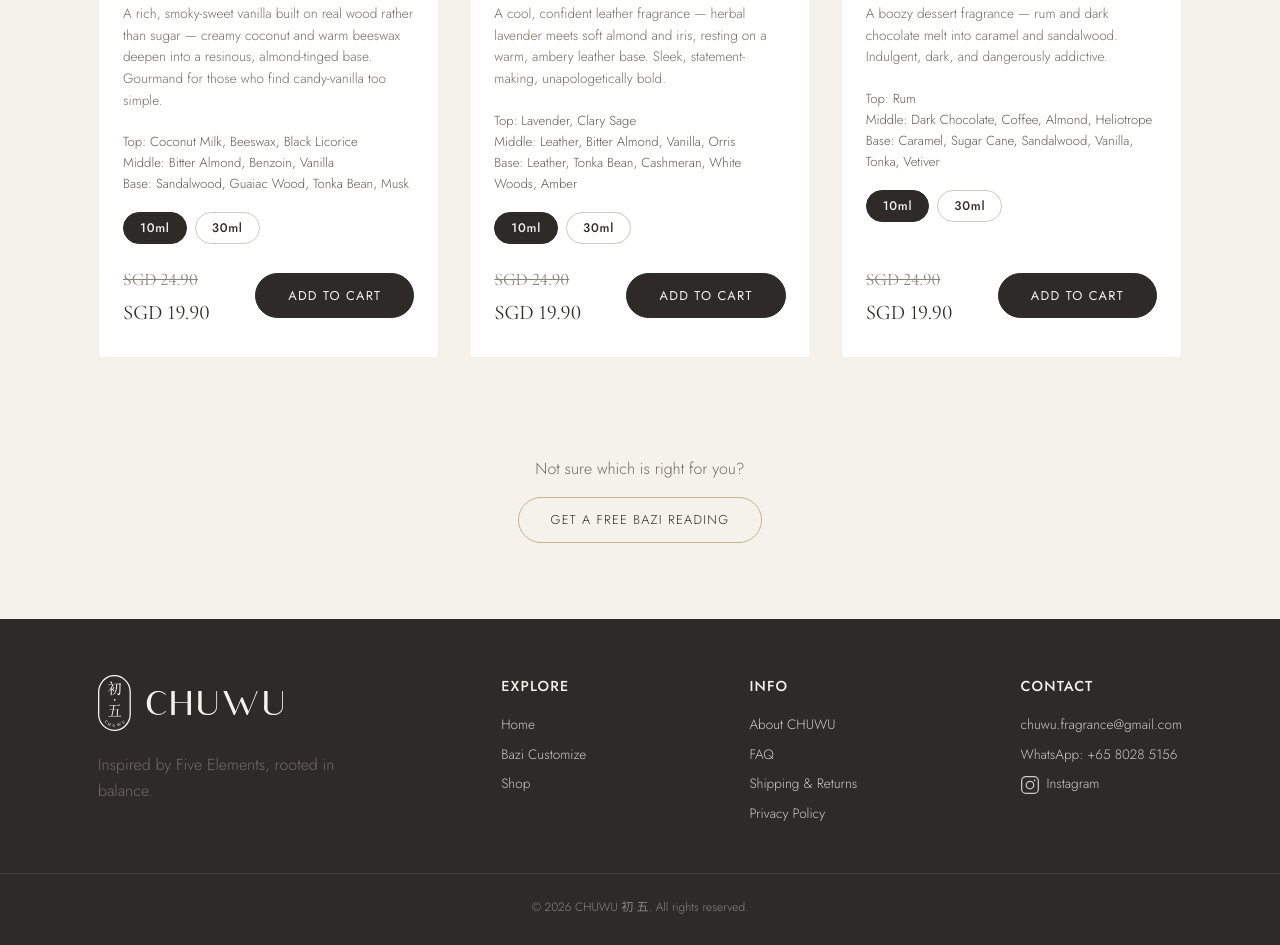
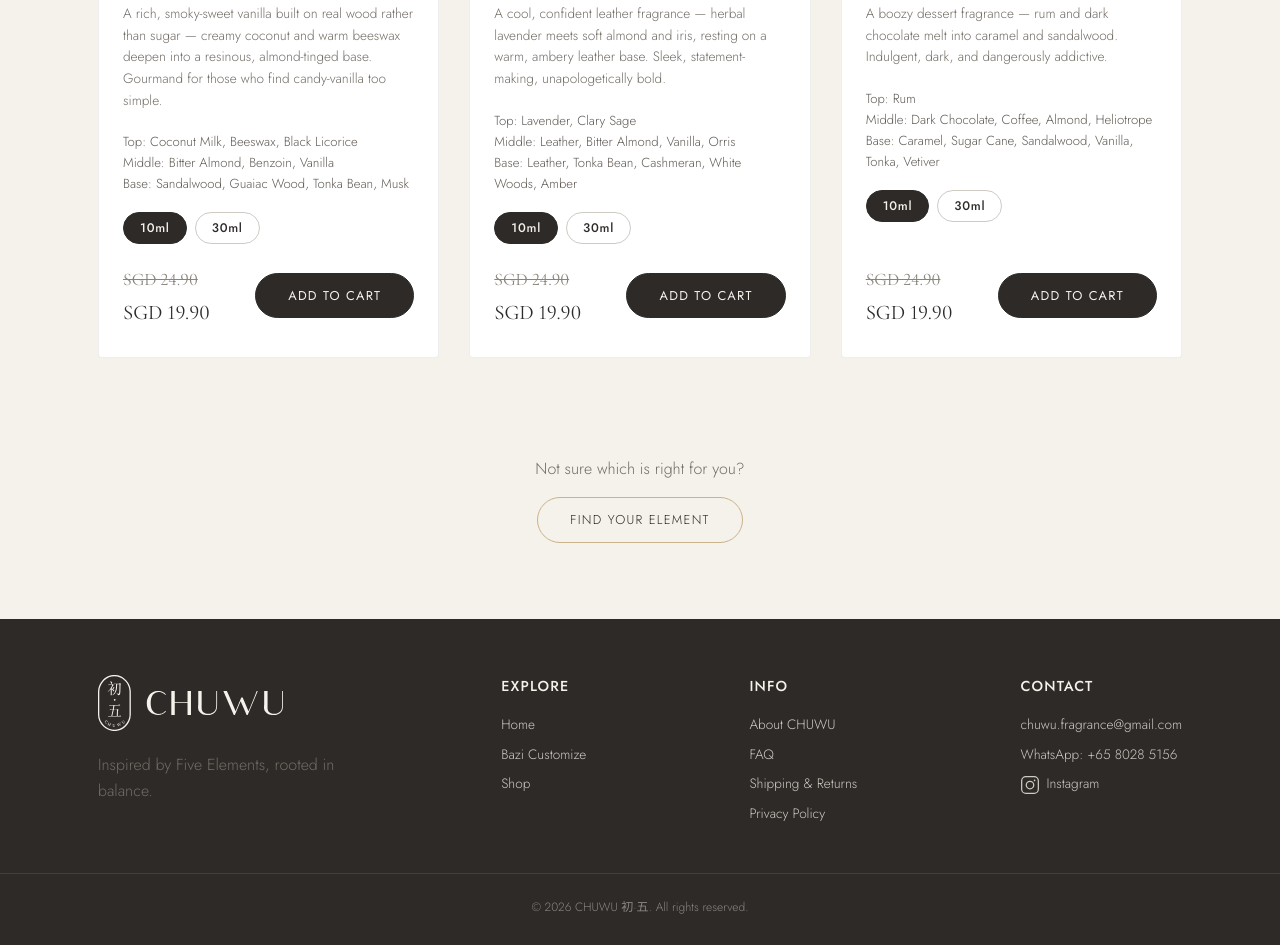
Before and after one commit to tanap8392/CHUWU, a website: page shop.html in a window 1280 px wide. Shown: the part 4718-5663 px from the top of the page. Drawn offline with nearby package versions, Linux system fonts and the light colour scheme.

Commit message:
Shop closing button: "Find Your Element"
Co-Authored-By: Claude Opus 5.5 (1M context) <noreply@anthropic.com>

```diff
--- a/content/shop.json
+++ b/content/shop.json
@@ -20,6 +20,6 @@
   },
   "closing": {
     "text": "Not sure which is right for you?",
-    "cta_label": "Get a Free Bazi Reading"
+    "cta_label": "Find Your Element"
   }
 }
--- a/shop.html
+++ b/shop.html
@@ -119,7 +119,7 @@
     </div>
     <div class="center" style="margin-top:52px">
       <p class="muted" data-cms="shop.closing.text">Not sure which is right for you?</p>
-      <a href="customize.html" class="btn btn-gold" data-cms="shop.closing.cta_label">Get a Free Bazi Reading</a>
+      <a href="customize.html" class="btn btn-gold" data-cms="shop.closing.cta_label">Find Your Element</a>
     </div>
   </div>
 </section>
```
